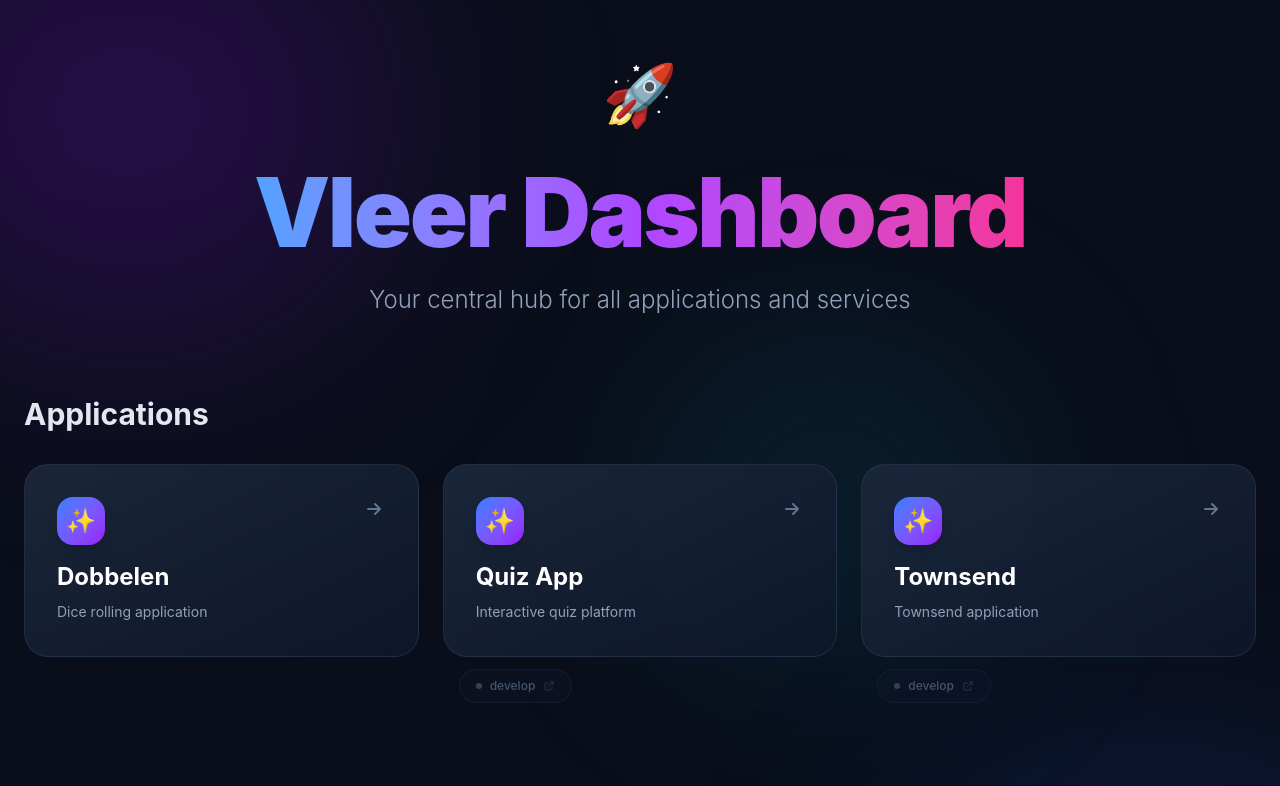
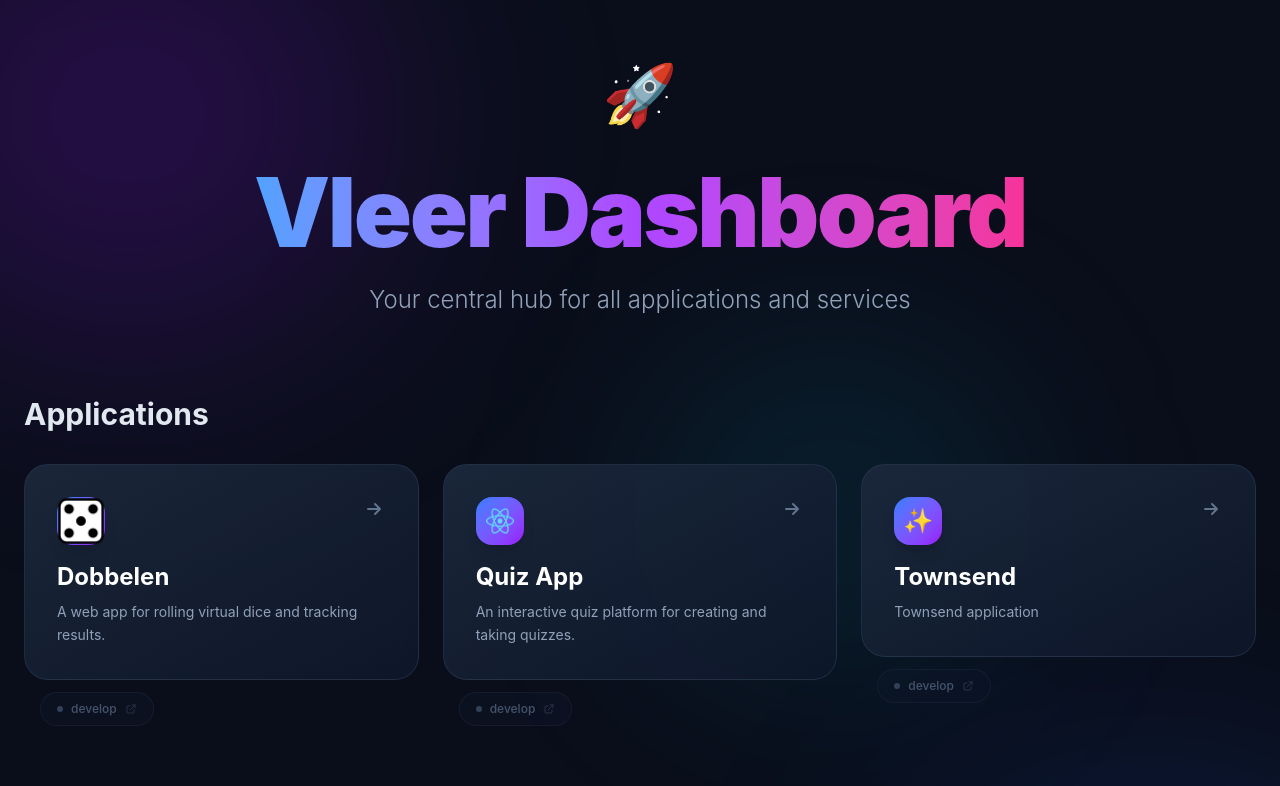
Before and after one commit to Vleer/vleer-dashboard, a React (Vite) app: page / in a window 1280 px wide. Shown: the top 786 px of the page. Built offline with nearby package versions, Linux system fonts and the light colour scheme.

Commit message:
Refactor application configuration and update dashboard to use new structure

```diff
--- a/src/App.jsx
+++ b/src/App.jsx
@@ -1,43 +1,31 @@
 import React from 'react';
 import './index.css';
+import { applications, operations } from './config/apps';
 
-// Get the base URL dynamically
-const getBaseUrl = () => {
+const configuredOrigin = import.meta.env.VITE_BASE_ORIGIN;
+
+// Build the base URL dynamically, with optional port override
+const getBaseUrl = (portOverride) => {
+  // If a fixed origin is provided (e.g. http://192.168.0.24), honor it
+  if (configuredOrigin) {
+    return configuredOrigin.replace(/\/$/, '');
+  }
+
   const protocol = window.location.protocol;
   const hostname = window.location.hostname;
-  const port = window.location.port ? `:${window.location.port}` : '';
-  return `${protocol}//${hostname}${port}`;
+  const port = portOverride ?? window.location.port;
+  const explicitOverride = portOverride !== undefined && portOverride !== null;
+  const isStandardPort = port === '' || port === '80' || port === '443';
+
+  // If the dashboard is served on a NodePort/port-forward (non-standard port) and no explicit
+  // override was given, fall back to the ingress port (80/443) so links resolve correctly.
+  const portToUse = explicitOverride ? port : (isStandardPort ? port : '');
+  const portSegment = portToUse ? `:${portToUse}` : '';
+  return `${protocol}//${hostname}${portSegment}`;
 };
 
-const apps = [
-  {
-    name: 'Dobbelen',
-    description: 'Dice rolling application',
-    path: '/dobbelen',
-    developPath: null
-  },
-  {
-    name: 'Quiz App',
-    description: 'Interactive quiz platform',
-    path: '/quizapp',
-    developPath: '/quizapp-dev'
-  },
-  {
-    name: 'Townsend',
-    description: 'Townsend application',
-    path: '/townsend',
-    developPath: '/townsend-dev'
-  },
-];
-
-const operations = [
-  {
-    name: 'ArgoCD',
-    description: 'GitOps continuous delivery',
-    path: '/argocd',
-    icon: '🔄'
-  }
-];
+// Build a full URL to a service, forcing a specific port when provided
+const buildServiceUrl = (path, port) => `${getBaseUrl(port)}${path}`;
 
 function App() {
   const baseUrl = getBaseUrl();
@@ -71,8 +59,8 @@ function App() {
         <section className="mb-20">
           <h2 className="text-3xl font-bold mb-8 text-slate-200">Applications</h2>
           <div className="grid grid-cols-1 md:grid-cols-2 lg:grid-cols-3 gap-6">
-            {apps.map((app) => (
-              <div key={app.name} className="group relative">
+            {applications.map((app) => (
+              <div key={app.id} className="group relative">
                 {/* Main App Card */}
                 <div className="relative">
                   {/* Glow effect */}
@@ -80,12 +68,21 @@ function App() {
 
                   {/* Card */}
                   <a
-                    href={`${baseUrl}${app.path}`}
+                    href={`${baseUrl}${app.paths.main}`}
                     className="relative block bg-gradient-to-br from-slate-800/90 to-slate-900/90 backdrop-blur-sm border border-slate-700/50 rounded-3xl p-8 hover:border-blue-500/50 transition-all duration-300 hover:scale-[1.02] hover:shadow-2xl hover:shadow-blue-500/20"
                   >
                     <div className="flex items-start justify-between mb-4">
                       <div className="w-12 h-12 rounded-2xl bg-gradient-to-br from-blue-500 to-purple-600 flex items-center justify-center text-2xl shadow-lg">
-                        ✨
+                        {app.logo ? (
+                          <img
+                            src={app.logo}
+                            alt={`${app.name} logo`}
+                            className="w-full h-full object-contain"
+                            onError={(e) => { e.currentTarget.style.display = 'none'; }}
+                          />
+                        ) : (
+                          <span className="text-2xl">✨</span>
+                        )}
                       </div>
                       <div className="text-slate-500 group-hover:text-blue-400 transition-colors">
                         <svg className="w-6 h-6" fill="none" stroke="currentColor" viewBox="0 0 24 24">
@@ -102,10 +99,10 @@ function App() {
                 </div>
 
                 {/* Develop Branch - Outside and Subtle */}
-                {app.developPath && (
+                {app.paths.develop && (
                   <div className="mt-3 ml-4">
                     <a
-                      href={`${baseUrl}${app.developPath}`}
+                      href={`${baseUrl}${app.paths.develop}`}
                       className="inline-flex items-center gap-2 px-4 py-2 rounded-full bg-slate-900/40 border border-slate-800/50 text-slate-600 hover:text-slate-400 hover:border-slate-700/50 transition-all text-xs font-medium"
                     >
                       <span className="w-1.5 h-1.5 rounded-full bg-slate-700"></span>
@@ -127,8 +124,8 @@ function App() {
           <div className="grid grid-cols-1 md:grid-cols-2 lg:grid-cols-3 gap-6">
             {operations.map((op) => (
               <a
-                key={op.name}
-                href={`${baseUrl}${op.path}`}
+                key={op.id}
+                href={buildServiceUrl(op.path, op.port)}
                 className="group relative block bg-gradient-to-br from-slate-800/50 to-slate-900/50 backdrop-blur-sm border border-slate-700/30 rounded-2xl p-6 hover:border-cyan-500/30 transition-all duration-300 hover:shadow-lg hover:shadow-cyan-500/10"
               >
                 <div className="flex items-center gap-4">
--- /dev/null
+++ b/src/config/apps.js
@@ -0,0 +1,42 @@
+export const applications = [
+  {
+    id: 'dobbelen',
+    name: 'Dobbelen',
+    description: 'A web app for rolling virtual dice and tracking results.',
+    logo: '/assets/dobbelen-logo.png',
+    paths: {
+      main: '/dobbelen',
+      develop: '/dobbelen-dev',
+    },
+  },
+  {
+    id: 'quizapp',
+    name: 'Quiz App',
+    description: 'An interactive quiz platform for creating and taking quizzes.',
+    logo: '/assets/quizapp-logo.png',
+    paths: {
+      main: '/quizapp',
+      develop: '/quizapp-dev',
+    },
+  },
+  {
+    id: 'townsend',
+    name: 'Townsend',
+    description: 'Townsend application',
+    logo: null,
+    paths: {
+      main: '/townsend',
+      develop: '/townsend-dev',
+    },
+  },
+];
+
+export const operations = [
+  {
+    id: 'argocd',
+    name: 'ArgoCD',
+    description: 'GitOps continuous delivery',
+    path: '/argocd',
+    icon: '🔄',
+  },
+];
```
Also changed, not shown: 1 other file (tests, documents, lock files or other folders).
